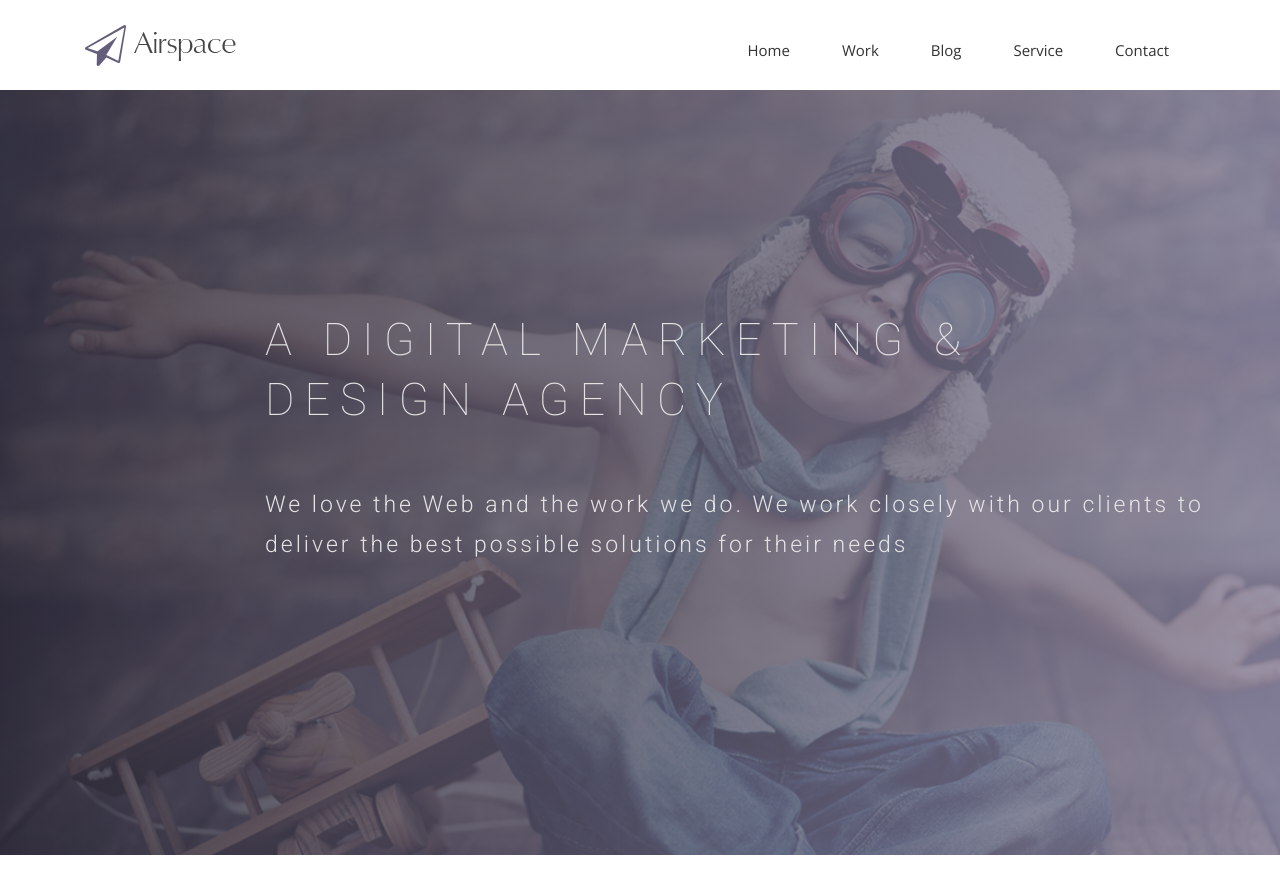
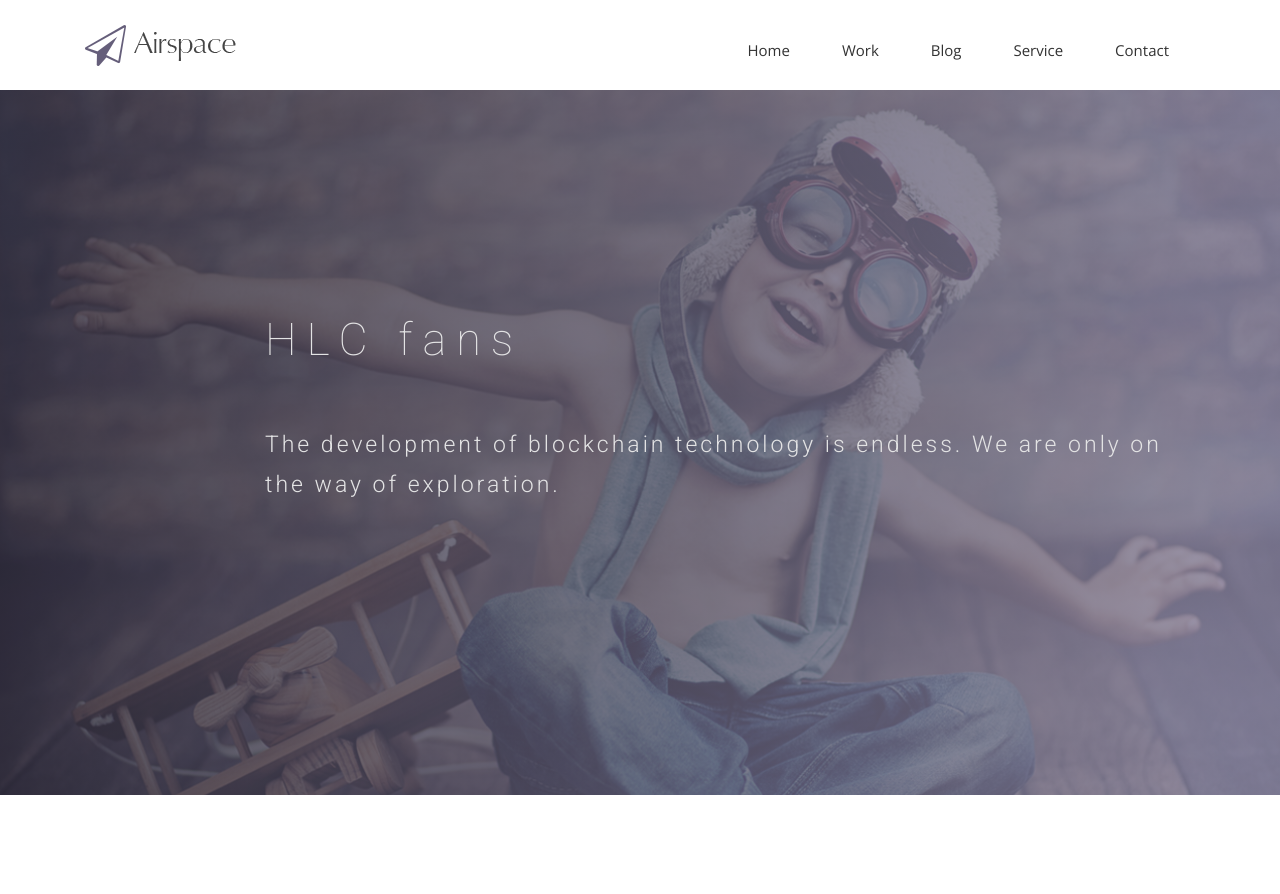
Before and after one commit to meerfans/meerfans.github.io, a Jekyll site: the page built from index.html, in a window 1280 px wide and 900 px high. Shown: the top 894 px of the window. Built offline with Jekyll 4.4.1, drawn with Linux system fonts in a browser that asks for light colours; nearby versions of some CDN libraries; some web fonts are replaced.

Commit message:
fix home config

```diff
--- a/index.html
+++ b/index.html
@@ -10,8 +10,8 @@ permalink: /
     <div class="row">
       <div class="col-md-10 col-md-offset-2">
         <div class="block">
-          <h1 class="animated fadeInUp">A DIGITAL MARKETING &#38; <br> DESIGN AGENCY</h1>
-          <p class="animated fadeInUp">We love the Web and the work we do. We work closely with our clients to deliver the best possible solutions for their needs</p>
+          <h1 class="animated fadeInUp">HLC fans</h1>
+          <p class="animated fadeInUp">The development of blockchain technology is endless. We are only on the way of exploration.</p>
         </div>
       </div>
     </div>
```
